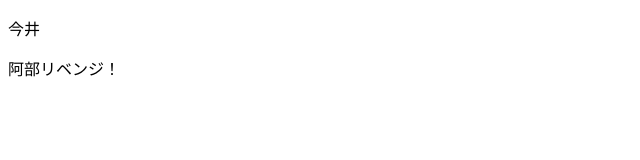
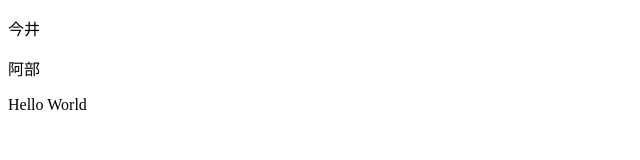
Before and after one commit to B1ackBOT01/fashionApp, a plain HTML site: page index.html in a window 1280 px wide. Shown: the whole page, without its empty margins (0-640 px from the left). Drawn offline with Linux system fonts and the light colour scheme.

Commit message:
世界にあいさつしときました

```diff
--- a/index.html
+++ b/index.html
@@ -7,6 +7,7 @@
 </head>
 <body>
   <p>今井</p>
-  <p>阿部リベンジ！</p>
+  <p>阿部</p>
+  <p>Hello World</p>
 </body>
 </html>
```
